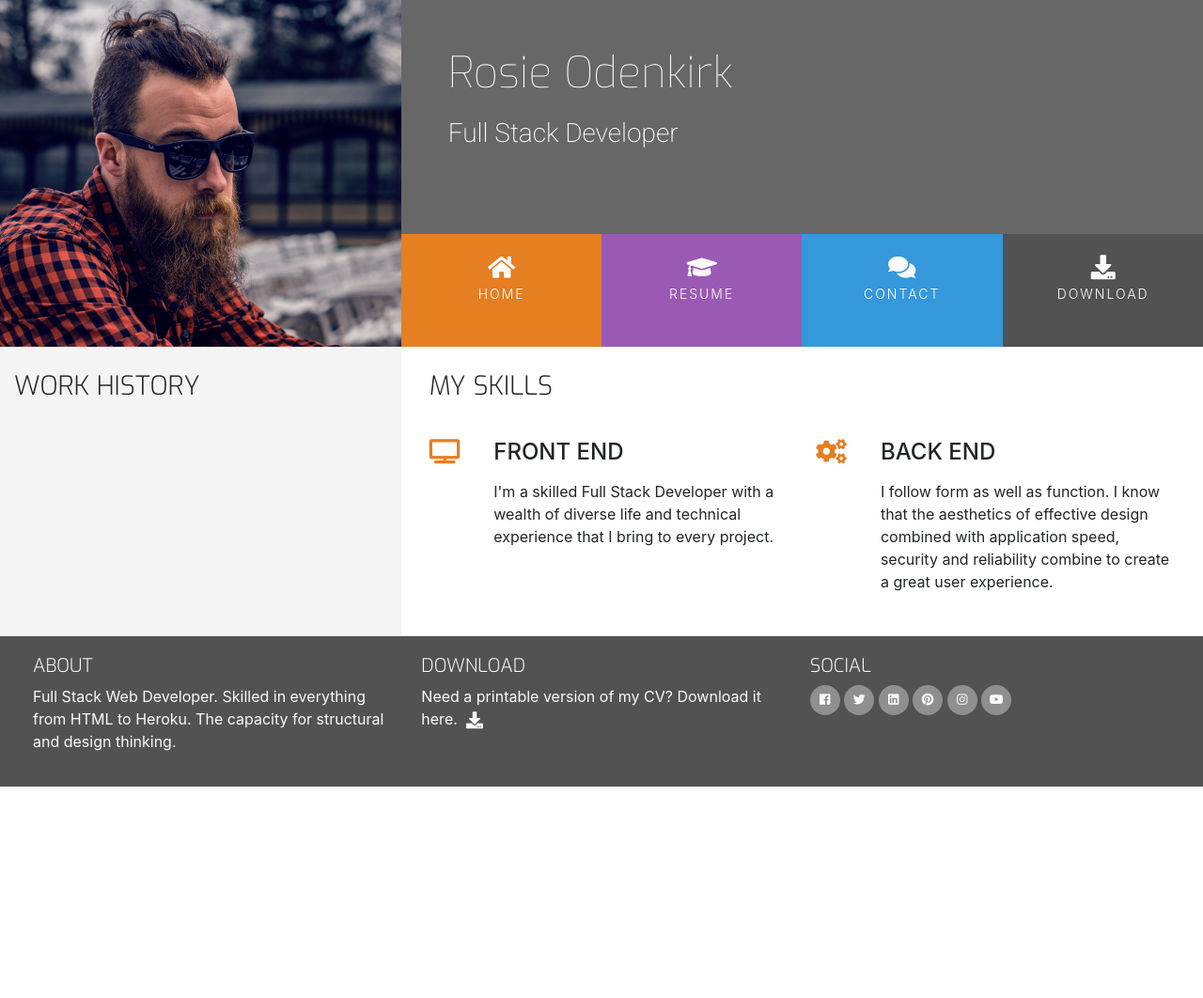
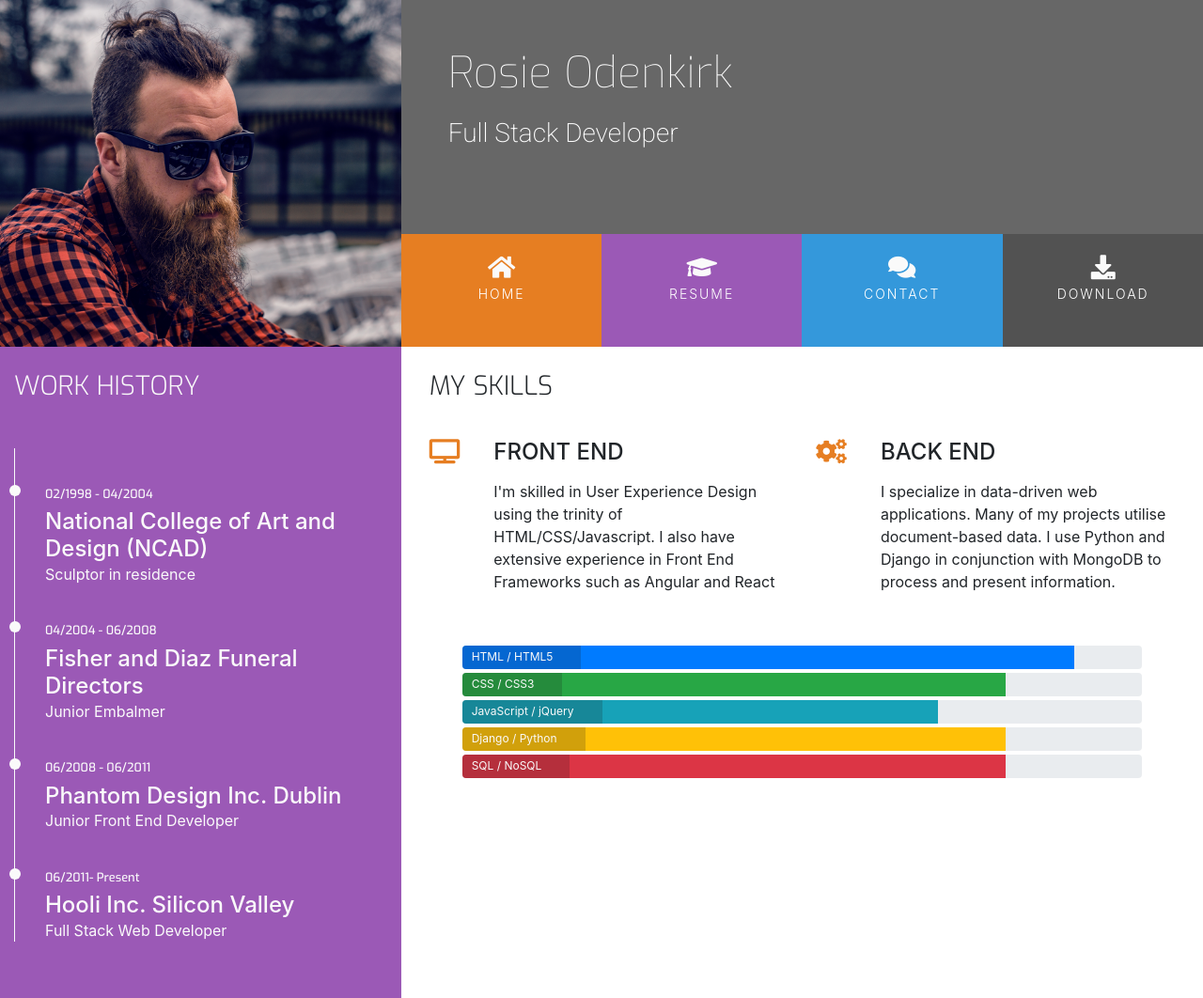
Before and after one commit to Magnusson95/Mini-CV-Project, a plain HTML site: page resume.html in a window 1280 px wide. Shown: the top 1062 px of the page at 94% size. Before the commit the page ends 837 px from the top, so only its background shows below. Drawn offline with nearby package versions, Linux system fonts and the light colour scheme.

Commit message:
Added resume.html content

```diff
--- a/assets/css/style.css
+++ b/assets/css/style.css
@@ -12,6 +12,10 @@
 
 .bg-color-personal-info {
     background-color: #f4f4f4
+}
+
+.bg-color-work-history {
+    background-color: #9b59b6
 }
 
 .ui-menu-color-home {
@@ -60,6 +64,7 @@ h1, h2, h3, h4 {
     float: none;
 }
 
+.history-heading,
 .section-heading {
     font-family: "Exo", sans-serif;
     font-weight: 300;
@@ -279,3 +284,73 @@ footer {
     position: relative;
     width: 60%;
 }
+
+/*----- Skills -----*/
+
+.progress {
+    position: relative;
+    height: 25px;
+    margin-bottom: 4px;
+}
+
+.progress-type {
+    position: absolute;
+    left: 0px;
+    font-weight: 400;
+    padding: 3px 30px 2px 10px;
+    color: #fafafa;
+    background-color: rgba(25, 25, 25, 0.2);
+    height: 100%;
+}
+
+.progress-section {
+    margin: 40px 20px;
+}
+
+/*----- Work History -----*/
+
+.history-heading {
+    color: #fafafa;
+    margin-bottom: 50px;
+}
+
+.timeline-item {
+    padding: 4em 2em 0em 2em;
+    position: relative;
+    color: #fafafa;
+    border-left: 1px solid;
+}
+
+.timeline-item p {
+    padding: 0;
+    margin: 0;
+}
+
+.timeline-item:before {
+    content: attr(data-dates);
+    position: absolute;
+    left: 2.5em;
+    top: 3em;
+    display: block;
+    font-family: "Exo", sans-serif;
+    font-weight: 500;
+    font-size: 0.8em;
+    padding: 0;
+    margin: 0;
+}
+
+.timeline-item:after {
+    width: 12px;
+    height: 12px;
+    display: block;
+    top: 2.4em;
+    position: absolute;
+    left: -6px;
+    border-radius: 50%;
+    content: '';
+    background: #fafafa;
+}
+
+.history-items {
+    margin-bottom: 30px;
+}
--- a/resume.html
+++ b/resume.html
@@ -31,15 +31,15 @@
 					<div class="col">
 						<ul id="nav" class="list-inline menucontainer">
 							<li class="col-6 col-sm-3 ui-menu-color-home list-inline-item menuitem">
-								<a href="#"
+								<a href="index.html"
 									class="hvr-sweep-to-bottom"><i class="fa fa-home" aria-hidden="true"></i><span>Home</span></a>
 							</li>
 							<li class="col-6 col-sm-3 ui-menu-color-resume list-inline-item menuitem">
-								<a href="#"
+								<a href="resume.html"
 									class="hvr-sweep-to-bottom"><i class="fa fa-graduation-cap" aria-hidden="true"></i><span>Resume</span></a>
 							</li>
 							<li class="col-6 col-sm-3 ui-menu-color-contact list-inline-item menuitem">
-								<a href="#"
+								<a href="contact.html"
 									class="hvr-sweep-to-bottom"><i class="fa fa-comments" aria-hidden="true"></i><span>Contact</span></a>
 							</li>
 							<li class="col-6 col-sm-3 ui-menu-color-download list-inline-item menuitem">
@@ -54,12 +54,30 @@
 	</header>
 	<section class="container-fluid">
 		<div class="row">
-			<div class="col-md-4 bg-color-personal-info section-column">
+			<div class="col-md-4 bg-color-work-history section-column">
 				<div class="row">
 					<div class="col12">
-						<h3 class="section-heading uppercase">
+						<h3 class="history-heading uppercase">
 							Work History
 						</h3>
+					</div>
+					<div class="history-items">
+						<div class="timeline-item" data-dates="02/1998 - 04/2004">
+							<h4>National College of Art and Design (NCAD)</h4>
+							<p>Sculptor in residence</p>
+						</div>
+						<div class="timeline-item" data-dates="04/2004 - 06/2008">
+							<h4>Fisher and Diaz Funeral Directors</h4>
+							<p>Junior Embalmer</p>
+						</div>
+						<div class="timeline-item" data-dates="06/2008 - 06/2011">
+							<h4>Phantom Design Inc. Dublin</h4>
+							<p>Junior Front End Developer</p>
+						</div>
+						<div class="timeline-item" data-dates="06/2011- Present">
+							<h4>Hooli Inc. Silicon Valley</h4>
+							<p>Full Stack Web Developer</p>
+						</div>
 					</div>
 				</div>
 			</div>
@@ -77,8 +95,9 @@
 							</div>
 							<div class="col-10">
 								<h4 class="three-reasons-heading uppercase">Front End</h4>
-								<p>I'm a skilled Full Stack Developer with a wealth of diverse life and technical
-									experience that I bring to every project.</p>
+								<p>I'm skilled in User Experience Design using the trinity of HTML/CSS/Javascript. I
+									also have extensive experience in Front End Frameworks such as Angular and React
+								</p>
 							</div>
 						</div>
 					</div>
@@ -89,10 +108,50 @@
 							</div>
 							<div class="col-10">
 								<h4 class="three-reasons-heading uppercase">Back End</h4>
-								<p> I follow form as well as function. I know that the aesthetics of effective design
-									combined with application speed, security and reliability combine to create a great
-									user experience.</p>
+								<p> I specialize in data-driven web applications. Many of my projects utilise
+									document-based data. I use Python and Django in conjunction with MongoDB to process
+									and present information.
+								</p>
 							</div>
+						</div>
+					</div>
+				</div>
+				<div class="row progress-section">
+					<div class="col">
+						<div class="progress">
+							<div class="progress-bar" role="progressbar" aria-valuenow="90" aria-valuemin="0"
+								aria-valuemax="100" style="width:90%">
+								<span class="sr-only">90% complete</span>
+							</div>
+							<span class="progress-type">HTML / HTML5</span>
+						</div>
+						<div class="progress">
+							<div class="progress-bar bg-success" role="progressbar" aria-valuenow="80" aria-valuemin="0"
+								aria-valuemax="100" style="width:80%">
+								<span class="sr-only">80% complete</span>
+							</div>
+							<span class="progress-type">CSS / CSS3</span>
+						</div>
+						<div class="progress">
+							<div class="progress-bar bg-info" role="progressbar" aria-valuenow="70" aria-valuemin="0"
+								aria-valuemax="100" style="width:70%">
+								<span class="sr-only">70% complete</span>
+							</div>
+							<span class="progress-type">JavaScript / jQuery</span>
+						</div>
+						<div class="progress">
+							<div class="progress-bar bg-warning" role="progressbar" aria-valuenow="80" aria-valuemin="0"
+								aria-valuemax="100" style="width:80%">
+								<span class="sr-only">80% complete</span>
+							</div>
+							<span class="progress-type">Django / Python</span>
+						</div>
+						<div class="progress">
+							<div class="progress-bar bg-danger" role="progressbar" aria-valuenow="80" aria-valuemin="0"
+								aria-valuemax="100" style="width:80%">
+								<span class="sr-only">80% complete</span>
+							</div>
+							<span class="progress-type">SQL / NoSQL</span>
 						</div>
 					</div>
 				</div>
```
Also changed, not shown: contact.html (+3 -3 lines), index.html (+3 -3 lines).
